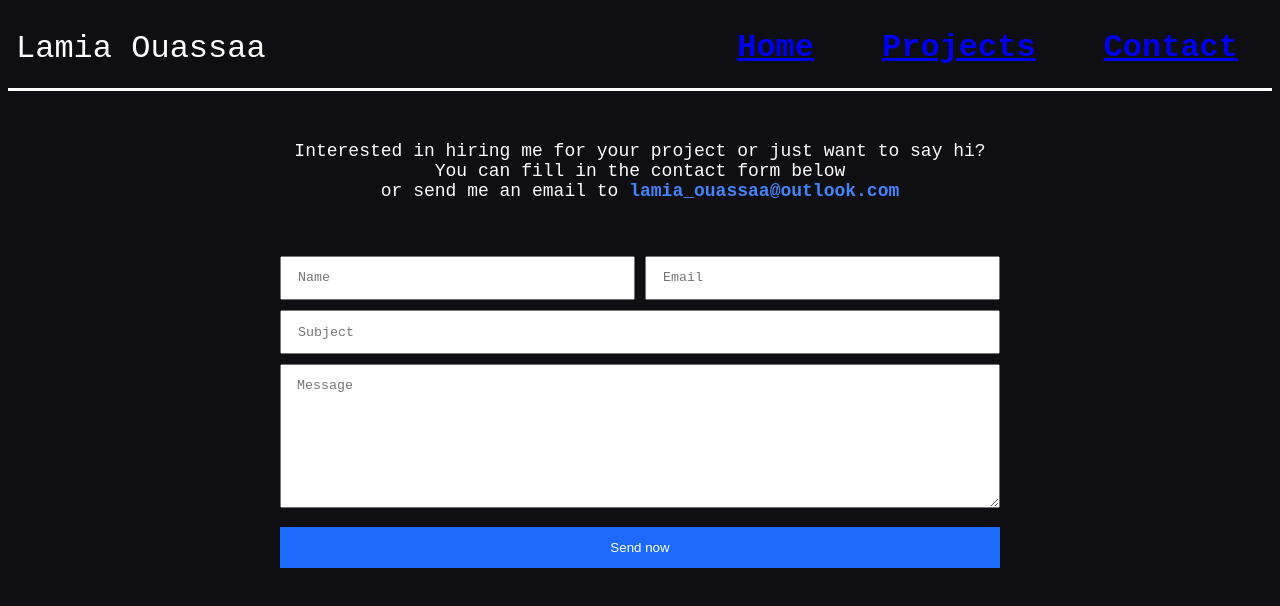
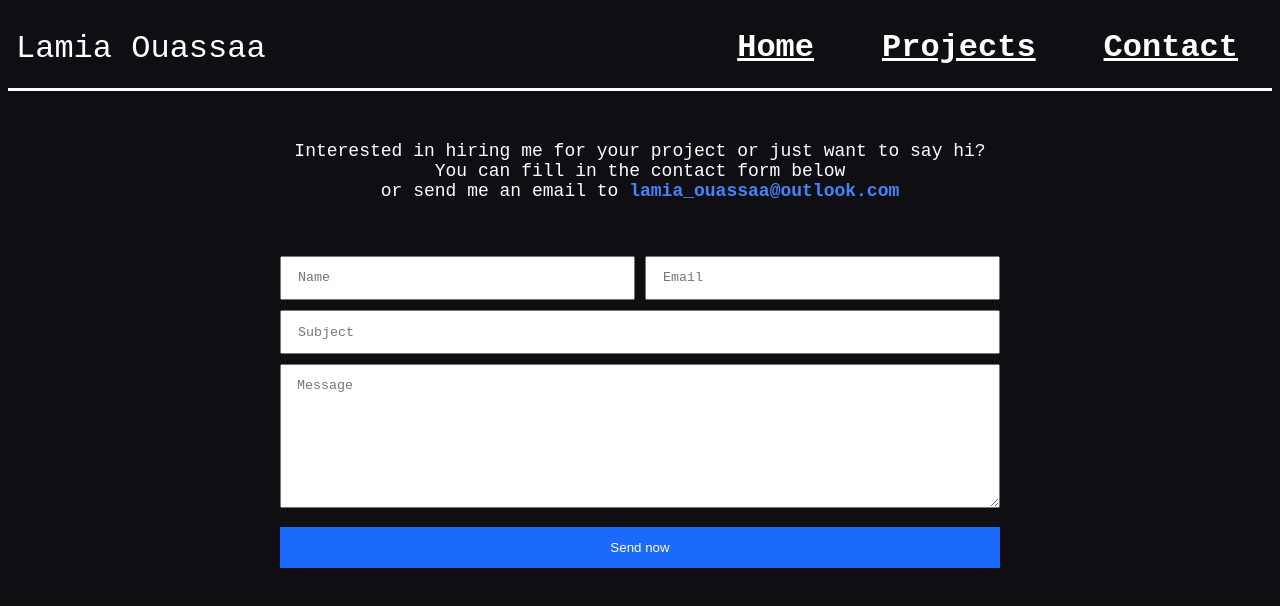
Before and after one commit to rosemarigold/portfolio-React-new, a React (Create React App) app: page /Contact in a window 1280 px wide. Shown: the top 606 px of the page. Built offline with nearby package versions, Linux system fonts and the light colour scheme.

Commit message:
Update 2022-03-16 1:58 PM

```diff
--- a/src/components/Menu.module.css
+++ b/src/components/Menu.module.css
@@ -20,6 +20,9 @@
     color: white;
     padding-left: 0.5rem;
     padding-right: 0.5rem;
+}
+.options a{
+    color: white;
 }
 .options a:visited{
     text-decoration: underline;
```
